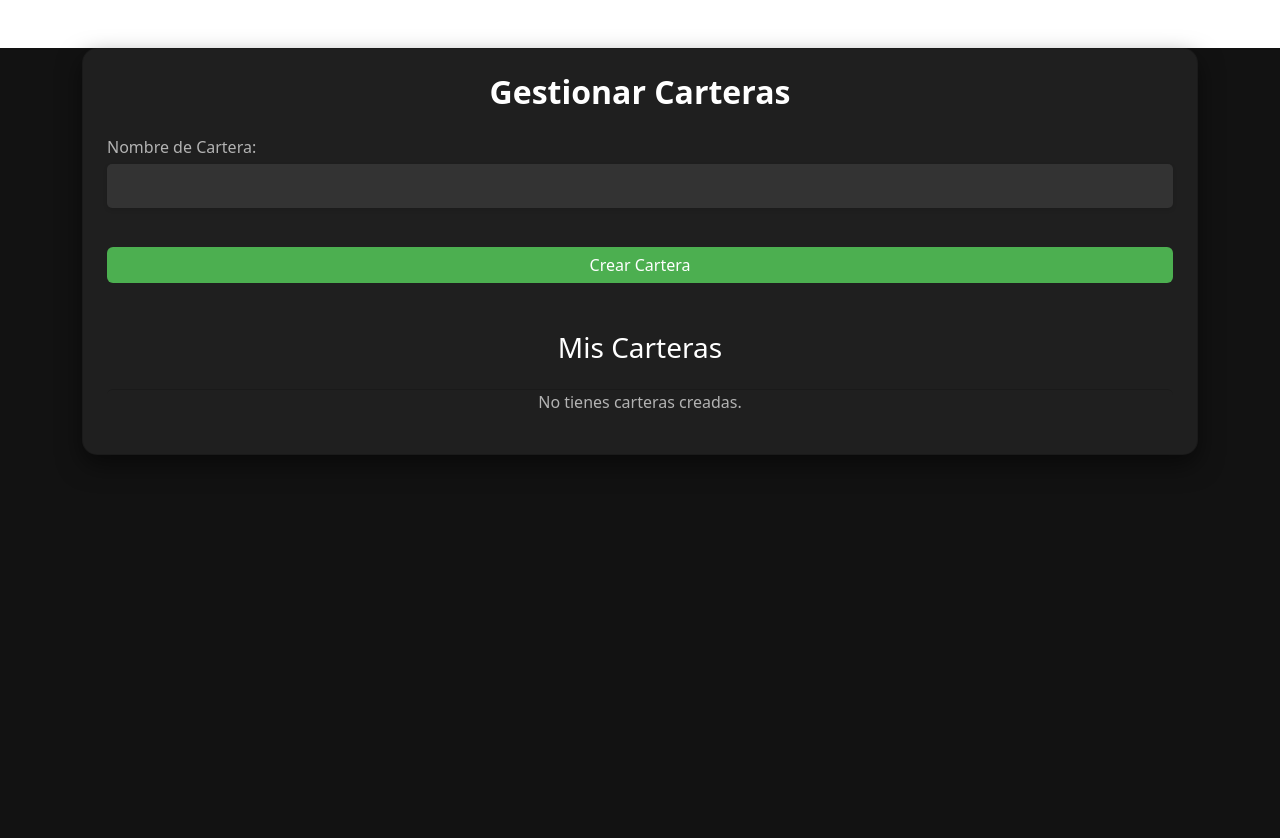
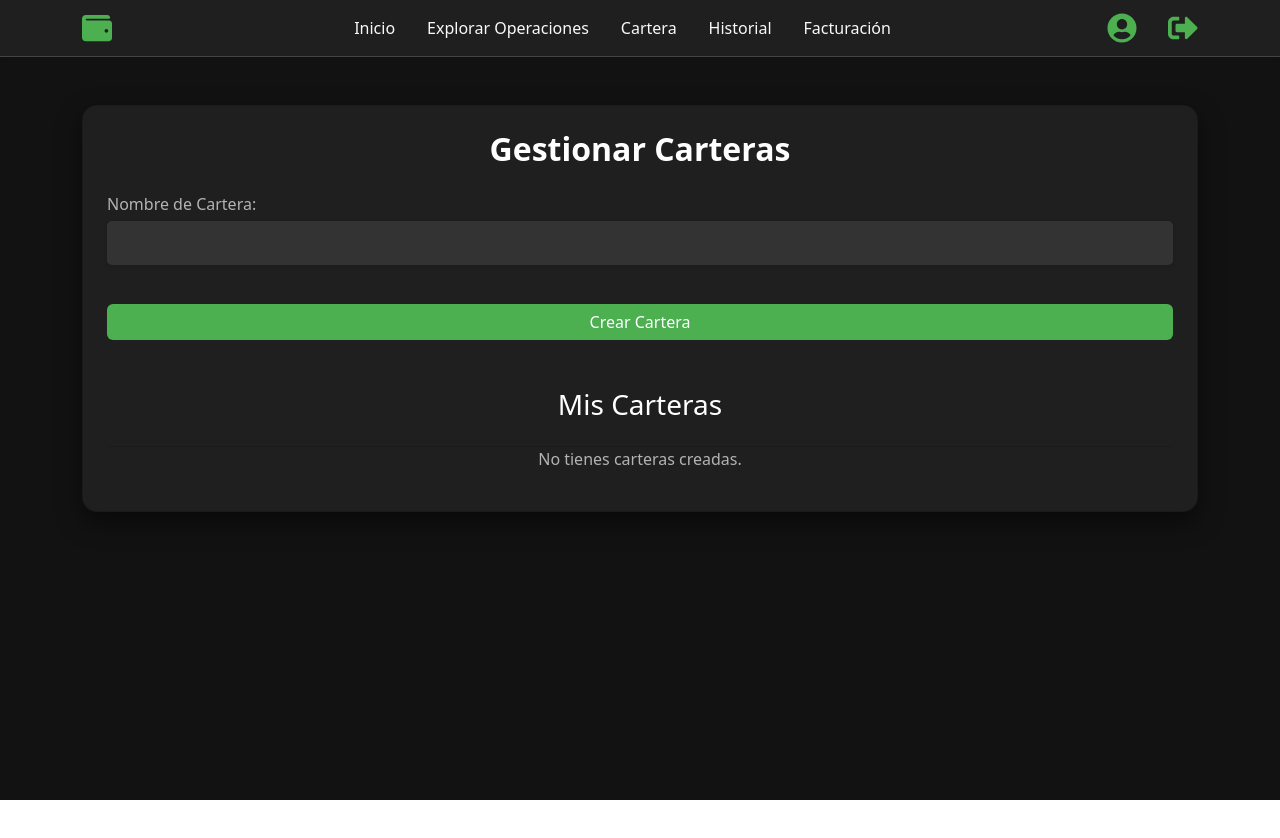
Before and after one commit to FinanceWebAll/ProyectFinal, a React (Create React App) app: page /manage-carteras in a window 1280 px wide. Shown: the top 838 px of the page. After the commit the page ends 800 px from the top, so only its background shows below. Built offline with nearby package versions, Linux system fonts and the light colour scheme.

Commit message:
fixed navbars

```diff
--- a/src/Cartera/Cartera.js
+++ b/src/Cartera/Cartera.js
@@ -35,7 +35,7 @@ function ExplorarOperaciones() {
                 <Link className="nav-link text-light" to="/home">Inicio</Link>
               </li>
               <li className="nav-item">
-                <Link className="nav-link text-light" to="/explorar-operaciones">Realizar Operación</Link>
+                <Link className="nav-link text-light" to="/explorar-operaciones">Explorar Operaciones</Link>
               </li>
               <li className="nav-item">
                 <Link className="nav-link text-light" to="/Cartera">Cartera</Link>
@@ -63,7 +63,7 @@ function ExplorarOperaciones() {
 
             <div className="container mt-5">
                 <div className="card p-4" style={{ backgroundColor: '#1f1f1f', borderRadius: '15px', boxShadow: '0 10px 25px rgba(0, 0, 0, 0.5)', color: '#b3b3b3' }}>
-                    <h2 className="text-center mb-4" style={{ color: '#ffffff', fontWeight: 'bold' }}>Explorar Operaciones</h2>
+                    <h2 className="text-center mb-4" style={{ color: '#ffffff', fontWeight: 'bold' }}>Cartera de Procesos</h2>
 
                     <div className="row">
 
--- a/src/Cartera/Facture.js
+++ b/src/Cartera/Facture.js
@@ -1,14 +1,27 @@
 import React, { useState, useEffect } from "react";
 import { collection, addDoc, getDocs, query, where, deleteDoc, doc } from "firebase/firestore";
 import { db, auth } from "../utils/firebase";
+import { FaWallet, FaUserCircle, FaSignOutAlt } from "react-icons/fa";
+import { Link, useNavigate } from "react-router-dom";
 
 function RegisterInvoice({ userId }) {
     const [formData, setFormData] = useState({
         carteraId: "",
     });
     const [carteras, setCarteras] = useState([]);
-    const [letras, setLetras] = useState([]); // Letras cargadas desde Firebase
+    const [letras, setLetras] = useState([]);
     const [newLetra, setNewLetra] = useState({ cliente: "", monto: "", fecha: "" });
+
+    const navigate = useNavigate();
+
+    const handleLogout = async () => {
+        try {
+            await auth.signOut();
+            navigate("/");
+        } catch (error) {
+            console.error("Error al cerrar sesión:", error);
+        }
+    };
 
     // Fetch available carteras from Firebase
     useEffect(() => {
@@ -71,7 +84,6 @@ function RegisterInvoice({ userId }) {
         const letra = { ...newLetra, carteraId };
 
         try {
-            // Guardar letra en Firebase
             const docRef = await addDoc(collection(db, "letras"), letra);
             setLetras([...letras, { id: docRef.id, ...letra }]);
             setNewLetra({ cliente: "", monto: "", fecha: "" });
@@ -82,7 +94,6 @@ function RegisterInvoice({ userId }) {
 
     const eliminarLetra = async (id) => {
         try {
-            // Eliminar letra en Firebase
             await deleteDoc(doc(db, "letras", id));
             setLetras(letras.filter((letra) => letra.id !== id));
         } catch (error) {
@@ -92,6 +103,45 @@ function RegisterInvoice({ userId }) {
 
     return (
         <div style={{ backgroundColor: "#121212", minHeight: "100vh" }}>
+            {/* Navbar */}
+            <nav className="navbar navbar-expand-lg navbar-dark shadow-sm" style={{ backgroundColor: "#1f1f1f" }}>
+                <div className="container d-flex justify-content-between align-items-center">
+                    <Link className="navbar-brand text-light d-flex align-items-center" to="/home">
+                        <FaWallet size={30} color="#4caf50" style={{ marginRight: "10px" }} />
+                    </Link>
+
+                    <div className="collapse navbar-collapse justify-content-center" id="navbarNav">
+                        <ul className="navbar-nav">
+                            <li className="nav-item">
+                                <Link className="nav-link text-light" to="/home">Inicio</Link>
+                            </li>
+                            <li className="nav-item">
+                                <Link className="nav-link text-light" to="/explorar-operaciones">Explorar Operaciones</Link>
+                            </li>
+                            <li className="nav-item">
+                                <Link className="nav-link text-light" to="/Cartera">Cartera</Link>
+                            </li>
+                            <li className="nav-item">
+                                <Link className="nav-link text-light" to="/historial">Historial</Link>
+                            </li>
+                            <li className="nav-item">
+                                <Link className="nav-link text-light" to="/facturacion">Facturación</Link>
+                            </li>
+                        </ul>
+                    </div>
+
+                    <div className="d-flex align-items-center">
+                        <Link to="/perfil" className="nav-link text-light d-flex align-items-center">
+                            <FaUserCircle size={30} color="#4caf50" />
+                        </Link>
+                        <button onClick={handleLogout} className="btn btn-link nav-link text-light d-flex align-items-center" style={{ textDecoration: "none" }}>
+                            <FaSignOutAlt size={30} color="#4caf50" style={{ marginLeft: "15px" }} />
+                        </button>
+                    </div>
+                </div>
+            </nav>
+
+            {/* Main content */}
             <div className="container mt-5">
                 <div className="card p-4" style={{ backgroundColor: "#1f1f1f", borderRadius: "15px" }}>
                     <h2 className="text-center mb-4" style={{ color: "#ffffff", fontWeight: "bold" }}>
@@ -114,7 +164,6 @@ function RegisterInvoice({ userId }) {
                         </select>
                     </div>
 
-                    {/* Letras Section */}
                     {formData.carteraId && (
                         <div className="mt-4">
                             <h4 style={{ color: "#ffffff" }}>Letras para la cartera seleccionada</h4>
@@ -156,7 +205,6 @@ function RegisterInvoice({ userId }) {
                                 Agregar Letra
                             </button>
 
-                            {/* Display Letras */}
                             <h5 className="mt-4" style={{ color: "#ffffff" }}>
                                 Letras registradas:
                             </h5>
--- a/src/Cartera/ManageCarteras.js
+++ b/src/Cartera/ManageCarteras.js
@@ -1,17 +1,20 @@
 import React, { useState, useEffect } from "react";
-import { db, auth } from "../utils/firebase"; // Configuración de Firebase
+import { db, auth } from "../utils/firebase";
 import { collection, addDoc, deleteDoc, doc, query, where, getDocs } from "firebase/firestore";
+import { FaWallet, FaUserCircle, FaSignOutAlt } from "react-icons/fa";
+import { Link, useNavigate } from "react-router-dom";
 
 function ManageCarteras() {
     const [carteras, setCarteras] = useState([]);
     const [newCartera, setNewCartera] = useState("");
     const [userId, setUserId] = useState(null);
+    const navigate = useNavigate();
 
     useEffect(() => {
         const fetchUser = () => {
-            const user = auth.currentUser; // Usuario autenticado
+            const user = auth.currentUser;
             if (user) {
-                setUserId(user.uid); // Almacena el UID del usuario
+                setUserId(user.uid);
                 fetchCarteras(user.uid);
             }
         };
@@ -42,13 +45,13 @@ function ManageCarteras() {
             await addDoc(collection(db, "carteras"), {
                 nombre: newCartera,
                 descripcion: "Cartera personalizada del usuario",
-                userId: userId, // Asociar cartera al usuario
+                userId: userId,
                 fechaCreacion: new Date().toISOString(),
             });
 
             alert("Cartera creada exitosamente.");
             setNewCartera("");
-            fetchCarteras(userId); // Actualiza la lista de carteras
+            fetchCarteras(userId);
         } catch (error) {
             console.error("Error al crear la cartera:", error);
         }
@@ -64,8 +67,56 @@ function ManageCarteras() {
         }
     };
 
+    const handleLogout = async () => {
+        try {
+            await auth.signOut();
+            navigate("/");
+        } catch (error) {
+            console.error("Error al cerrar sesión:", error);
+        }
+    };
+
     return (
         <div style={{ backgroundColor: "#121212", minHeight: "100vh" }}>
+            {/* Navbar */}
+            <nav className="navbar navbar-expand-lg navbar-dark shadow-sm" style={{ backgroundColor: "#1f1f1f" }}>
+                <div className="container d-flex justify-content-between align-items-center">
+                    <Link className="navbar-brand text-light d-flex align-items-center" to="/home">
+                        <FaWallet size={30} color="#4caf50" style={{ marginRight: "10px" }} />
+                    </Link>
+
+                    <div className="collapse navbar-collapse justify-content-center" id="navbarNav">
+                        <ul className="navbar-nav">
+                            <li className="nav-item">
+                                <Link className="nav-link text-light" to="/home">Inicio</Link>
+                            </li>
+                            <li className="nav-item">
+                                <Link className="nav-link text-light" to="/explorar-operaciones">Explorar Operaciones</Link>
+                            </li>
+                            <li className="nav-item">
+                                <Link className="nav-link text-light" to="/cartera">Cartera</Link>
+                            </li>
+                            <li className="nav-item">
+                                <Link className="nav-link text-light" to="/historial">Historial</Link>
+                            </li>
+                            <li className="nav-item">
+                                <Link className="nav-link text-light" to="/facturacion">Facturación</Link>
+                            </li>
+                        </ul>
+                    </div>
+
+                    <div className="d-flex align-items-center">
+                        <Link to="/perfil" className="nav-link text-light d-flex align-items-center">
+                            <FaUserCircle size={30} color="#4caf50" />
+                        </Link>
+                        <button onClick={handleLogout} className="btn btn-link nav-link text-light d-flex align-items-center" style={{ textDecoration: "none" }}>
+                            <FaSignOutAlt size={30} color="#4caf50" style={{ marginLeft: "15px" }} />
+                        </button>
+                    </div>
+                </div>
+            </nav>
+
+            {/* Main Content */}
             <div className="container mt-5">
                 <div
                     className="card p-4"
--- a/src/Cartera/Report.js
+++ b/src/Cartera/Report.js
@@ -1,7 +1,9 @@
 import React, { useState, useEffect } from "react";
-import { collection, getDocs, query, where } from "firebase/firestore";
 import { differenceInDays } from "date-fns"; // Para cálculo de días entre fechas
 import { db, auth } from "../utils/firebase";
+import { collection, addDoc, deleteDoc, doc, query, where, getDocs } from "firebase/firestore";
+import { FaWallet, FaUserCircle, FaSignOutAlt } from "react-icons/fa";
+import { Link, useNavigate } from "react-router-dom";
 
 function CarteraCalculations() {
     const [carteras, setCarteras] = useState([]);
@@ -25,6 +27,8 @@ function CarteraCalculations() {
         TEP: 0,
         TE:0// Nuevo resultado: Tasa Efectiva Periódica
     });
+
+    const navigate = useNavigate();
 
     // Fetch carteras del usuario
     useEffect(() => {
@@ -174,7 +178,14 @@ function CarteraCalculations() {
     };
 
 
-
+    const handleLogout = async () => {
+        try {
+            await auth.signOut();
+            navigate("/");
+        } catch (error) {
+            console.error("Error al cerrar sesión:", error);
+        }
+    };
 
 
 
@@ -184,6 +195,43 @@ function CarteraCalculations() {
 
     return (
         <div style={{ backgroundColor: "#121212", minHeight: "100vh" }}>
+            {/* Navbar */}
+            <nav className="navbar navbar-expand-lg navbar-dark shadow-sm" style={{ backgroundColor: "#1f1f1f" }}>
+                <div className="container d-flex justify-content-between align-items-center">
+                    <Link className="navbar-brand text-light d-flex align-items-center" to="/home">
+                        <FaWallet size={30} color="#4caf50" style={{ marginRight: "10px" }} />
+                    </Link>
+
+                    <div className="collapse navbar-collapse justify-content-center" id="navbarNav">
+                        <ul className="navbar-nav">
+                            <li className="nav-item">
+                                <Link className="nav-link text-light" to="/home">Inicio</Link>
+                            </li>
+                            <li className="nav-item">
+                                <Link className="nav-link text-light" to="/explorar-operaciones">Explorar Operaciones</Link>
+                            </li>
+                            <li className="nav-item">
+                                <Link className="nav-link text-light" to="/cartera">Cartera</Link>
+                            </li>
+                            <li className="nav-item">
+                                <Link className="nav-link text-light" to="/historial">Historial</Link>
+                            </li>
+                            <li className="nav-item">
+                                <Link className="nav-link text-light" to="/facturacion">Facturación</Link>
+                            </li>
+                        </ul>
+                    </div>
+
+                    <div className="d-flex align-items-center">
+                        <Link to="/perfil" className="nav-link text-light d-flex align-items-center">
+                            <FaUserCircle size={30} color="#4caf50" />
+                        </Link>
+                        <button onClick={handleLogout} className="btn btn-link nav-link text-light d-flex align-items-center" style={{ textDecoration: "none" }}>
+                            <FaSignOutAlt size={30} color="#4caf50" style={{ marginLeft: "15px" }} />
+                        </button>
+                    </div>
+                </div>
+            </nav>
             <div className="container mt-5">
                 <div className="card p-4" style={{ backgroundColor: "#1f1f1f", borderRadius: "15px" }}>
                     <h2 className="text-center mb-4" style={{ color: "#ffffff", fontWeight: "bold" }}>
--- a/src/ExplorarOperaciones.js
+++ b/src/ExplorarOperaciones.js
@@ -32,7 +32,7 @@ function ExplorarOperaciones() {
                 <Link className="nav-link text-light" to="/home">Inicio</Link>
               </li>
               <li className="nav-item">
-                <Link className="nav-link text-light" to="/explorar-operaciones">Realizar Operación</Link>
+                <Link className="nav-link text-light" to="/explorar-operaciones">Explorar Operaciones</Link>
               </li>
               <li className="nav-item">
                 <Link className="nav-link text-light" to="/Cartera">Cartera</Link>
--- a/src/Facturacion.js
+++ b/src/Facturacion.js
@@ -112,7 +112,7 @@ const Facturacion = () => {
                 <Link className="nav-link text-light" to="/home">Inicio</Link>
               </li>
               <li className="nav-item">
-                <Link className="nav-link text-light" to="/explorar-operaciones">Realizar Operación</Link>
+                <Link className="nav-link text-light" to="/explorar-operaciones">Explorar Operaciones</Link>
               </li>
               <li className="nav-item">
                 <Link className="nav-link text-light" to="/Cartera">Cartera</Link>
--- a/src/Historial.js
+++ b/src/Historial.js
@@ -41,7 +41,7 @@ function Historial() {
                 <Link className="nav-link text-light" to="/home">Inicio</Link>
               </li>
               <li className="nav-item">
-                <Link className="nav-link text-light" to="/explorar-operaciones">Realizar Operación</Link>
+                <Link className="nav-link text-light" to="/explorar-operaciones">Explorar Operaciones</Link>
               </li>
               <li className="nav-item">
                 <Link className="nav-link text-light" to="/Cartera">Cartera</Link>
--- a/src/Home.js
+++ b/src/Home.js
@@ -56,7 +56,7 @@ function Home() {
                 <Link className="nav-link text-light" to="/home">Inicio</Link>
               </li>
               <li className="nav-item">
-                <Link className="nav-link text-light" to="/explorar-operaciones">Realizar Operación</Link>
+                <Link className="nav-link text-light" to="/explorar-operaciones">Explorar Operaciones</Link>
               </li>
               <li className="nav-item">
                 <Link className="nav-link text-light" to="/Cartera">Cartera</Link>
--- a/src/Perfil.js
+++ b/src/Perfil.js
@@ -40,13 +40,11 @@ function Perfil() {
   return (
     <div className="perfil-container" style={{ backgroundColor: '#121212', minHeight: '100vh' }}>
 
-      <nav className="navbar navbar-expand-lg navbar-dark shadow-sm" style={{ backgroundColor: '#1f1f1f' }}>
+<nav className="navbar navbar-expand-lg navbar-dark shadow-sm" style={{ backgroundColor: '#1f1f1f' }}>
         <div className="container d-flex justify-content-between align-items-center">
-
           <Link className="navbar-brand text-light d-flex align-items-center" to="/home">
             <FaWallet size={30} color="#4caf50" style={{ marginRight: '10px' }} />
           </Link>
-
 
           <div className="collapse navbar-collapse justify-content-center" id="navbarNav">
             <ul className="navbar-nav">
@@ -54,14 +52,19 @@ function Perfil() {
                 <Link className="nav-link text-light" to="/home">Inicio</Link>
               </li>
               <li className="nav-item">
-                <Link className="nav-link text-light" to="/explorar-operaciones">Realizar Operación</Link>
+                <Link className="nav-link text-light" to="/explorar-operaciones">Explorar Operaciones</Link>
+              </li>
+              <li className="nav-item">
+                <Link className="nav-link text-light" to="/Cartera">Cartera</Link>
               </li>
               <li className="nav-item">
                 <Link className="nav-link text-light" to="/historial">Historial</Link>
               </li>
+              <li className="nav-item">
+                <Link className="nav-link text-light" to="/facturacion">Facturación</Link> {/* Nuevo enlace */}
+              </li>
             </ul>
           </div>
-
 
           <div className="d-flex align-items-center">
             <Link to="/perfil" className="nav-link text-light d-flex align-items-center">
@@ -73,6 +76,8 @@ function Perfil() {
           </div>
         </div>
       </nav>
+
+
 
 
       <div className="container mt-5">
```
